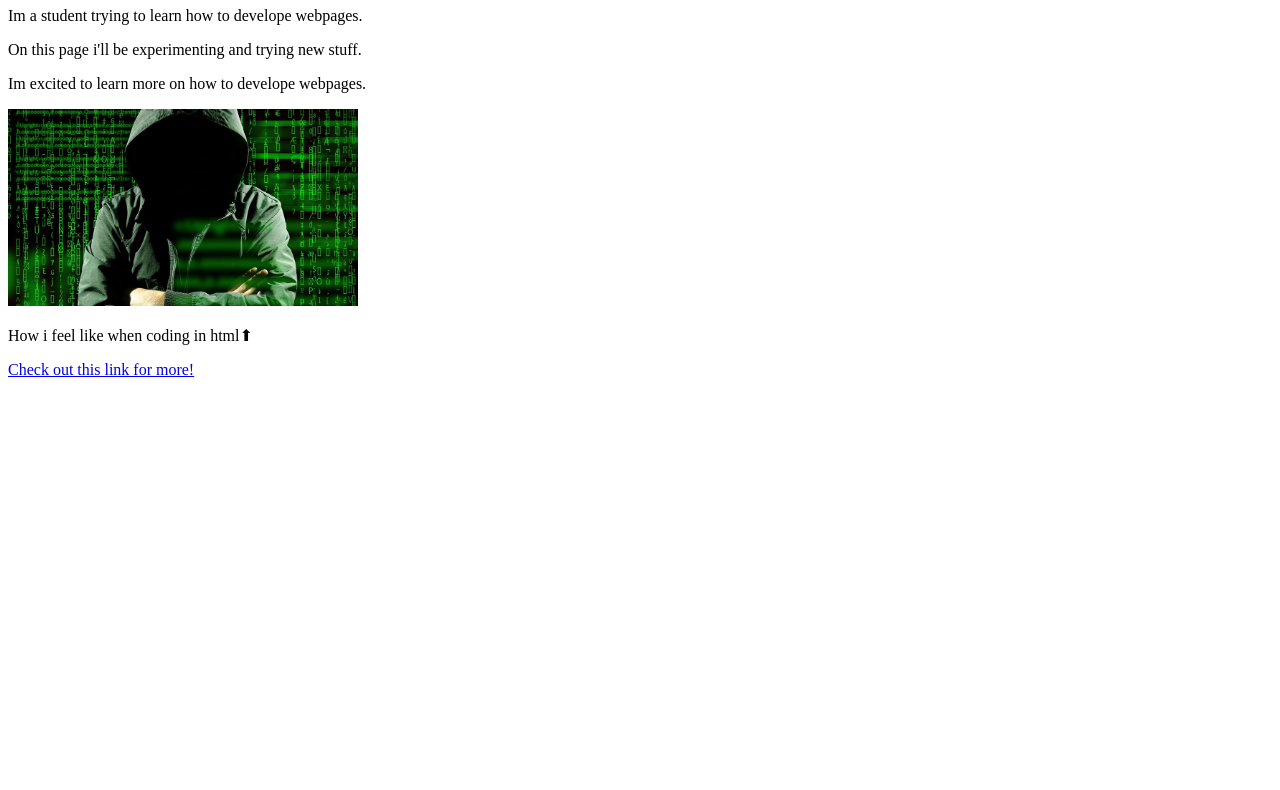
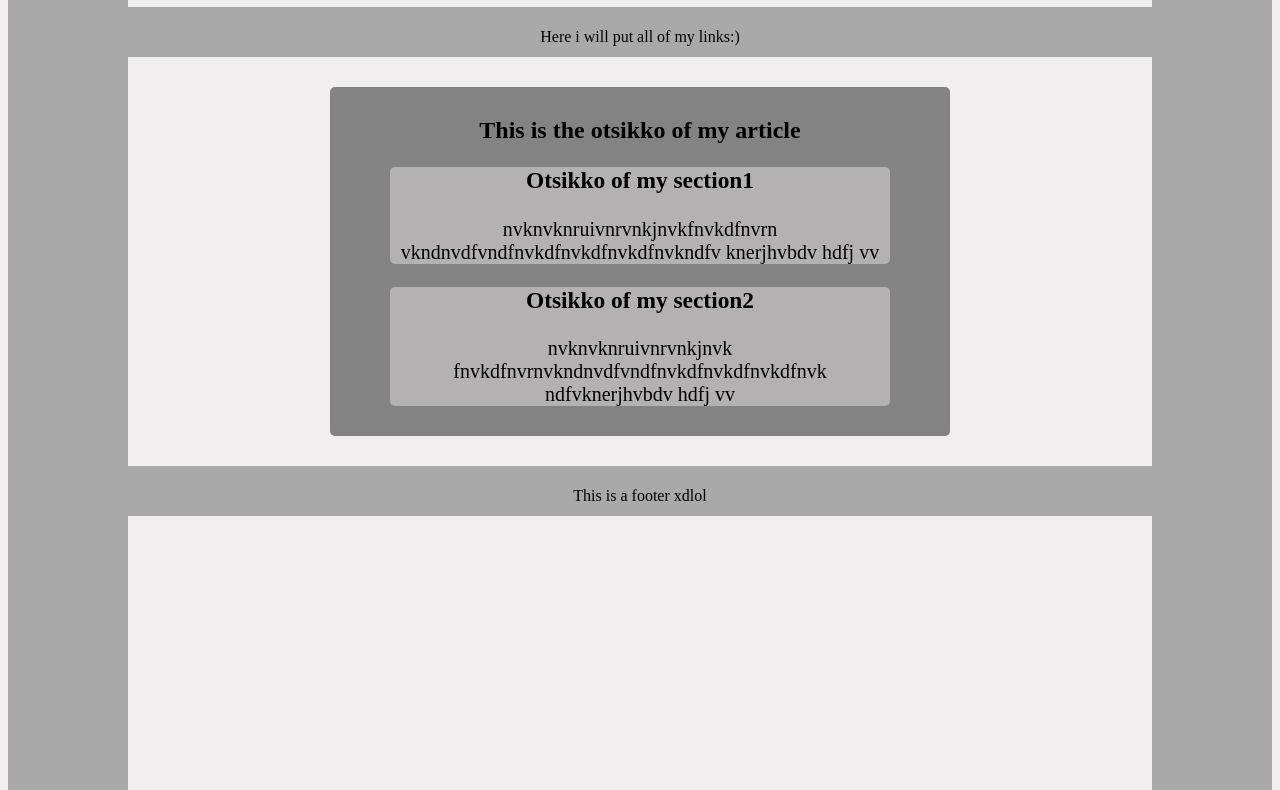
Before and after one commit to TopiKuusisto/practice_bio_page, a plain HTML site: page index.html in a window 1280 px wide. Shown: the part 73-863 px from the top of the page. Before the commit the page ends 800 px from the top, so only its background shows below. Drawn offline with Linux system fonts and the light colour scheme.

Commit message:
started css coding

```diff
--- a/index.html
+++ b/index.html
@@ -3,19 +3,54 @@
 <head>
     <meta charset="utf-8" />
     <title>My first webpage</title>
+    <link rel="stylesheet" href="./styles.css">
+    <style>
+
+    </style>
 </head>
-<body>
-    <h1> Welcome to my page!</h1>
+<body class="all clear-float paige">
 
-    <p> Im a student trying to learn how to develope webpages.</p>
-    <p> On this page i'll be experimenting and trying new stuff.</p>
-    <p> Im excited to learn more on how to develope webpages.</p>
+    <div class="margin left">
 
-    <img src="./images/hacker.jpg" width="350">
+    </div>
 
-    <p> How i feel like when coding in html⬆</p>
+    <div class="margin right"></div>
 
-    <a href="./secondpage.html"> Check out this link for more! </a>
+    <header>
+        <h1> Welcome to my page!</h1>
+     </header>
+
+     <nav class="box">
+        <p> Here i will put all of my links:)</p>
+     </nav>
+
+     <article class="box">
+
+        <h2> This is the otsikko of my article</h2>
+
+        <section class="box">
+            <h3> Otsikko of my section1</h3>
+            <p> nvknvknruivnrvnkjnvkfnvkdfnvrn vkndnvdfvndfnvkdfnvkdfnvkdfnvkndfv knerjhvbdv hdfj vv </p>
+        </section>
+
+        <section class="box">
+            <h3> Otsikko of my section2</h3>
+            <p>  nvknvknruivnrvnkjnvk fnvkdfnvrnvkndnvdfvndfnvkdfnvkdfnvkdfnvk ndfvknerjhvbdv hdfj vv </p>
+        </section>
+
+     </article>
+
+     <footer class="box">
+        <p>This is a footer xdlol</p>
+     </footer>
+
+
+
+
+
+
+
+
 
 </body>
 </html>
--- /dev/null
+++ b/styles.css
@@ -0,0 +1,63 @@
+.all {
+    text-align: center;
+
+}
+
+.box {
+
+    border-radius: 5px;
+    margin-left: auto;
+    margin-right: auto;
+}
+
+.margin {
+    background-color: darkgray;
+    width: 120px;
+    height: 100%;
+    min-height: 1000px;
+}
+
+nav {
+    background-color: darkgrey;
+    width: 1100px;
+    height: 30px;
+    padding-top: 5px;
+    padding-bottom: 15px;
+    margin-bottom: 30px;
+}
+
+section {
+    background-color: rgb(179, 177, 177);
+    width: 500px;
+    font-size: 20px;
+}
+
+article {
+    background-color: rgb(132, 131, 131);
+    width: 600px;
+    padding: 10px 10px 10px 10px;
+
+}
+
+footer {
+    background-color: darkgrey;
+    width: 1100px;
+    height: 30px;
+    padding-top: 5px;
+    padding-bottom: 15px;
+    margin-top: 30px;
+}
+.left {
+    float: left;
+}
+.right {
+    float: right;
+}
+.clear-float {
+    clear:both;
+
+}
+
+.paige {
+    background-color: rgb(240, 238, 238);
+}
```
